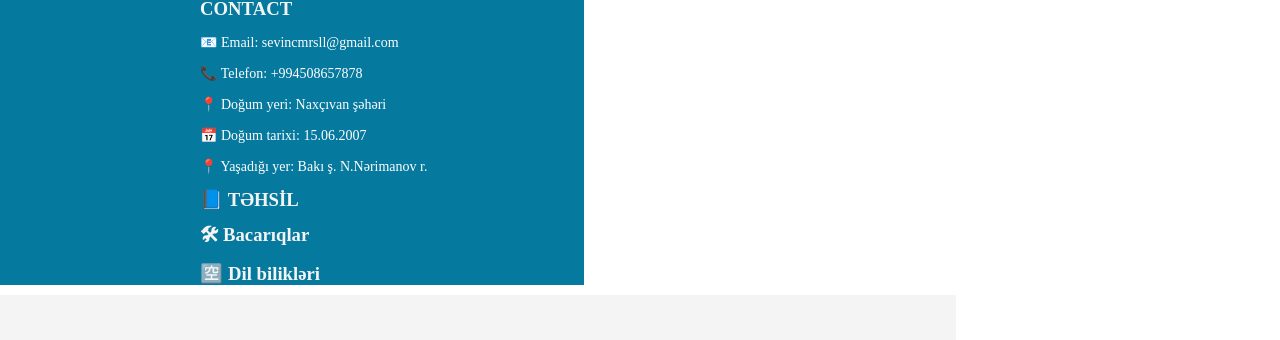
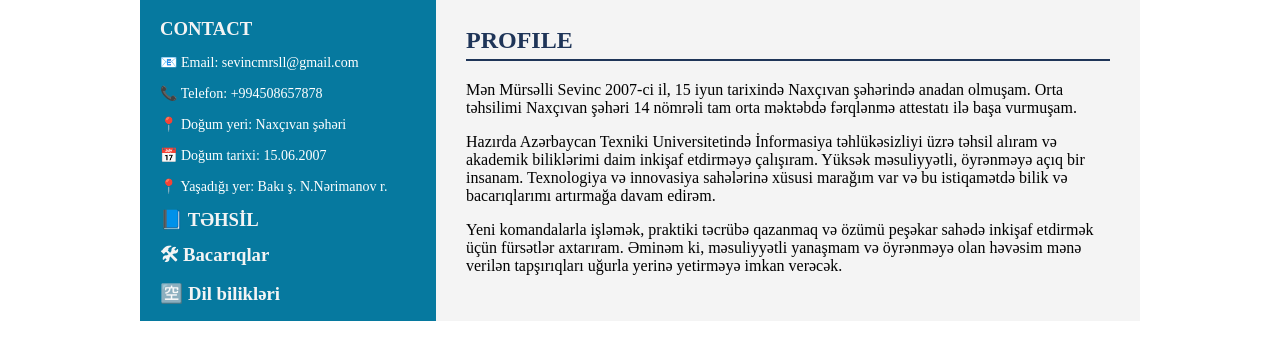
Before and after one commit to SevincMurselli/lab-3, a plain HTML site: page index.html in a window 1280 px wide. Shown: the part 151-491 px from the top of the page. Drawn offline with Linux system fonts and the light colour scheme.

Commit message:
Update site.css

```diff
--- a/site.css
+++ b/site.css
@@ -1,4 +1,3 @@
-
 body {
     margin: 0;
     font-family: 'Times New Roman', Times, serif;
@@ -10,9 +9,7 @@ body {
     width: 30%;
     background-color: rgb(6, 121, 159);
     color: white;
-    padding-left: 200px ;
-    color: white
-    ;
+    padding-left: 20px ;
   }
   .photo {
     width: 120px;
@@ -60,3 +57,8 @@ body {
   .təqdim h3 {
     margin: 5px 0;
   }
+  .container {
+    display: flex;
+    max-width: 1000px;
+    margin: 20px auto;
+  }
```
